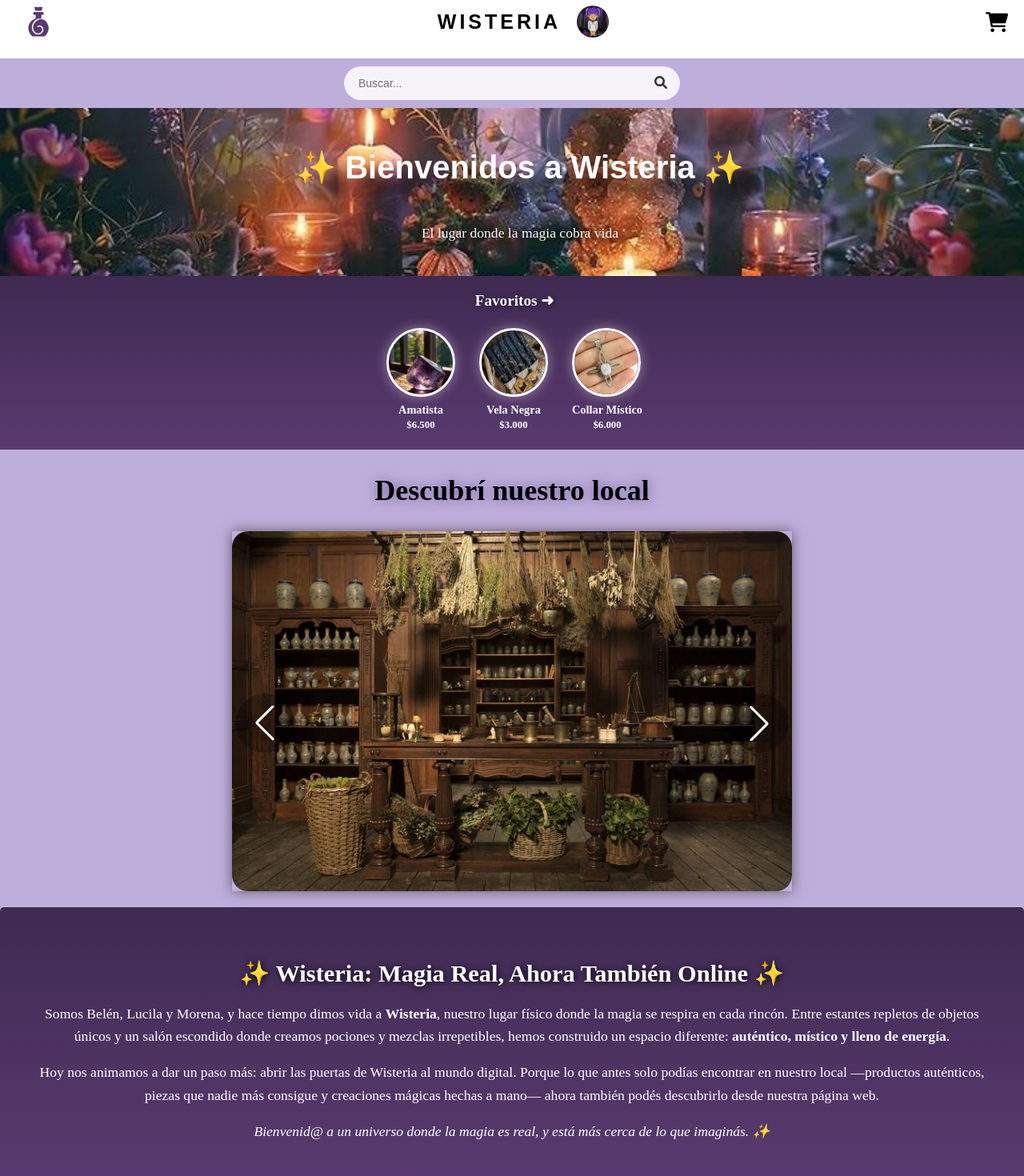
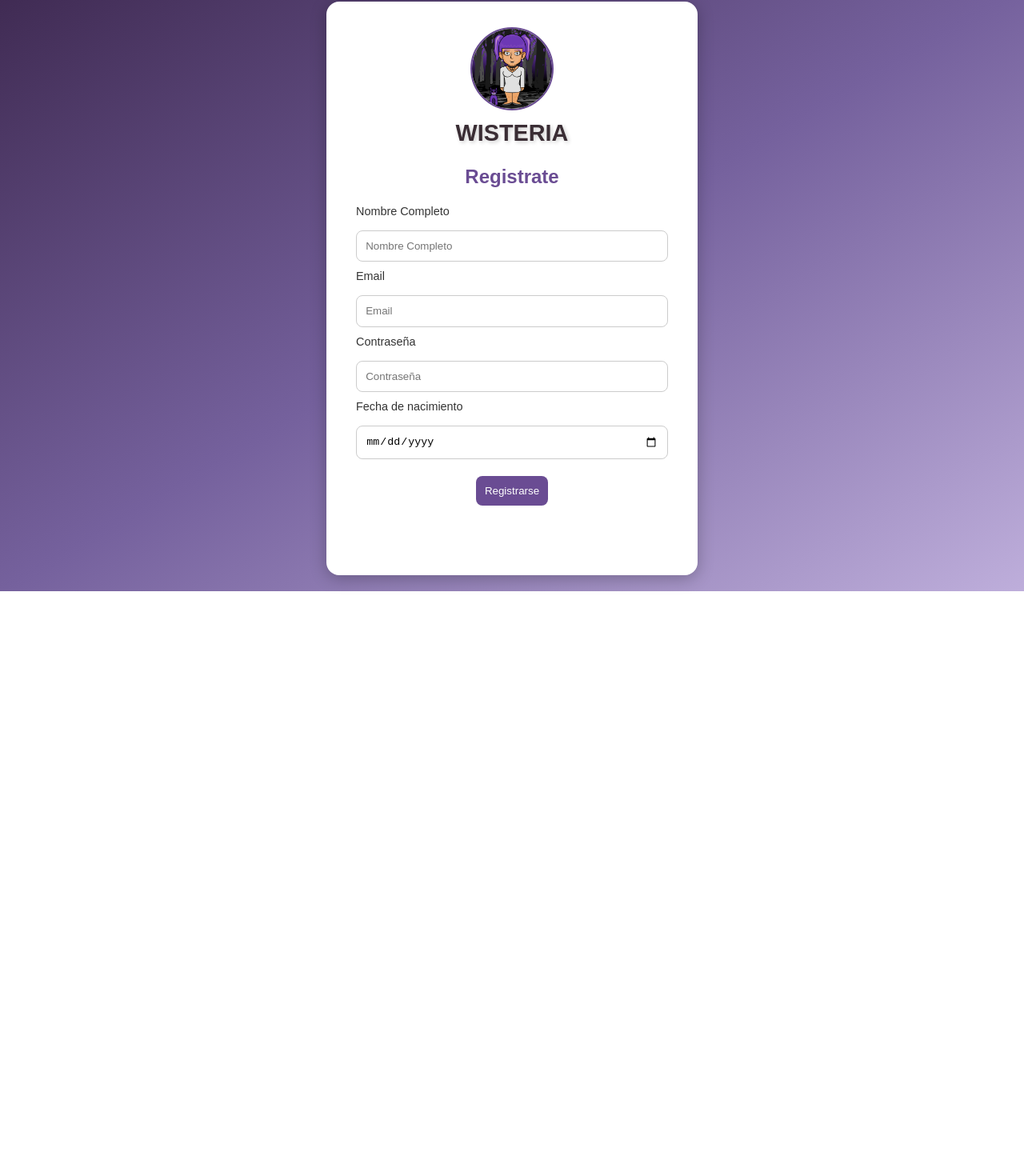
Before and after one commit to BelenAntunez2024/Tienda-Front, a React (Vite) app: page / in a window 1280 px wide. Shown: the part 18-1488 px from the top of the page at 80% size. After the commit the page ends 800 px from the top, so only its background shows below. Built offline with nearby package versions, Linux system fonts and the light colour scheme.

Commit message:
Sin modificacion

```diff
--- a/src/App.tsx
+++ b/src/App.tsx
@@ -1,15 +1,13 @@
-
-import HomePage from "./components/pages/homepage/Homepage";
-import Navbar from "./components/layaut/navbar";
-import Footer from "./components/layaut/footer";
+import Registro from "./components/pages/registro/Registro";
+//import HomePage from "./components/pages/homepage/Homepage";
+//import Navbar from "./components/layaut/navbar";
+//import Footer from "./components/layaut/footer";
 
 function App ()  {
 
   return (
     <>
-    <Navbar></Navbar>
-    <HomePage></HomePage>
-    <Footer></Footer>
+    <Registro></Registro>
     </>
   );
 };
```
